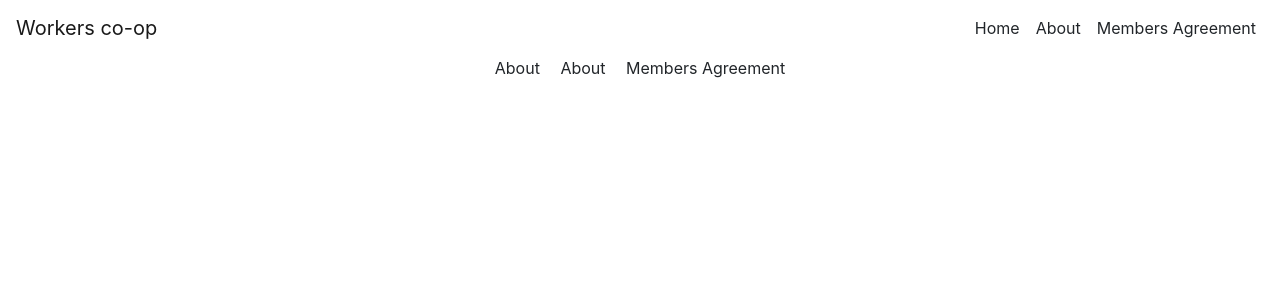
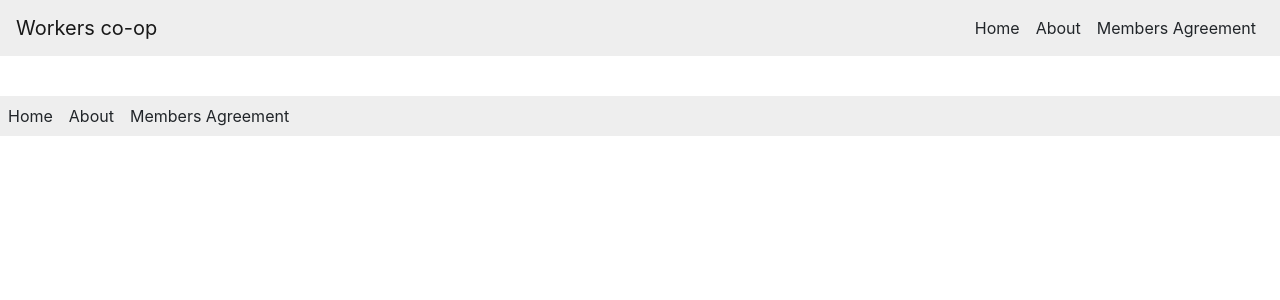
Before and after one commit to kaiforward/workers-coop, a Django app: page / in a window 1280 px wide. Shown: the top 300 px of the page. Run offline with Django 3.2, Linux system fonts and the light colour scheme; data comes from the database, SQL or seed files in the repository; both versions use the stored data as it was after the commit; some libraries are stand-ins or nearby versions.

Commit message:
finished basic layout

```diff
--- a/static/css/main.css
+++ b/static/css/main.css
@@ -6,7 +6,14 @@ a:hover {
 	color: inherit;
 	text-decoration: unset;
 }
-
+footer {
+	background-color: #eeeeee;
+	margin-top: 20px;
+}
+nav {
+	background-color: #eeeeee;
+	margin-bottom: 20px;
+}
 /*------------- NAVIGATION ----------------*/
 .link {
 	color: #212529;
@@ -18,7 +25,14 @@ a:hover {
 	color: #cecece;
 }
 
+.rowcolcontainer {
+	width: 100%;
+	display: flex;
+	flex-direction: column;
+}
+
 .contentcontainer {
+	padding:0% 1%;
 	margin-left: auto;
 	margin-right: auto;
 }
@@ -35,7 +49,9 @@ a:hover {
 }
 
 @media only screen and (min-width: 767px) {
-
+	.rowcolcontainer {
+		flex-direction: row;
+	}
 }
 
 @media only screen and (min-width: 1200px) {
--- a/templates/base.html
+++ b/templates/base.html
@@ -25,7 +25,7 @@
     <a class="navbar-brand" href="/">Workers co-op</a>
 
     <!-- Toggler/collapsibe Button -->
-    <button class="align rowcontainer navbar-toggler" type="button" data-toggle="collapse" data-target="#collapsibleNavbar">
+    <button class="align navbar-toggler" type="button" data-toggle="collapse" data-target="#collapsibleNavbar">
     <span class="navbar-toggler-icon"></span>
     </button>
 
@@ -57,7 +57,7 @@
 <footer class="colcontainer">
     <div class="hr"></div>
     <div class="rowcolcontainer myfooter">
-	    <a class="link" href="{% url 'about' %}">About</a>
+	    <a class="link" href="{% url 'home' %}">Home</a>
         <a class="link" href="{% url 'about' %}">About</a>
         <a class="link" href="{% url 'membersagreement' %}">Members Agreement</a>
     </div>
```
Also changed, not shown: db.sqlite3.
